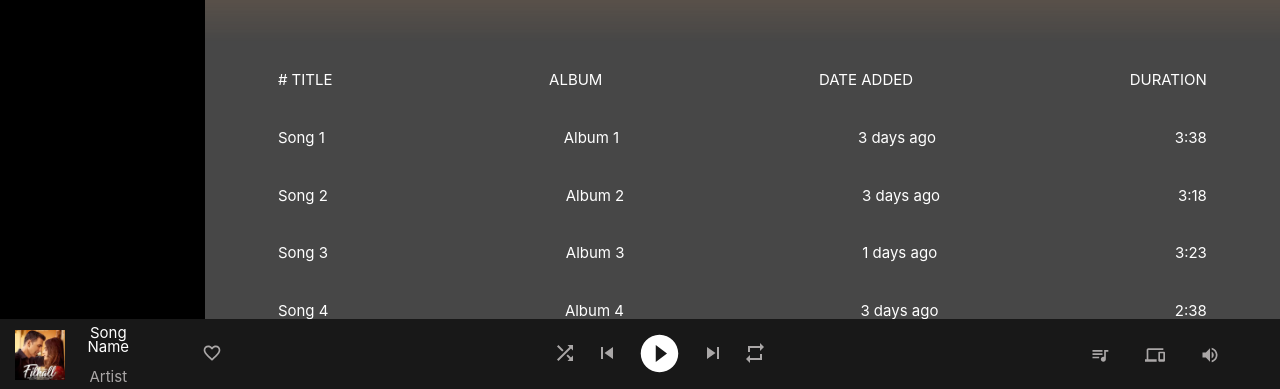
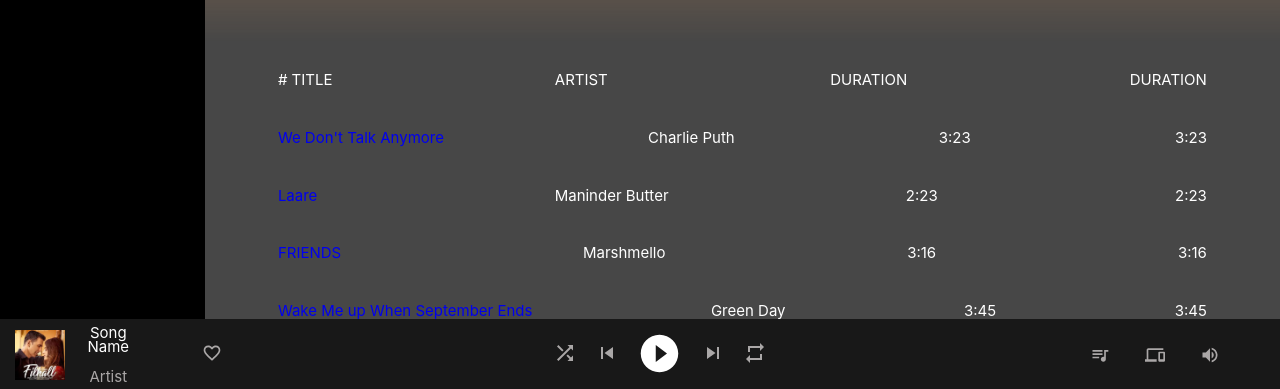
Before and after one commit to Team-PARKSQUAD/spotify-comment, a React (Create React App) app: page /fullPlayer in a window 1280 px wide. Shown: the part 409-798 px from the top of the page. Built offline with nearby package versions, Linux system fonts and the light colour scheme.

Commit message:
React-Context done

```diff
--- a/src/App.js
+++ b/src/App.js
@@ -1,13 +1,16 @@
+import React from 'react';
 import './App.css';
 import MainWindow from "./Components/MainWindow.js";
-import React from 'react';
+import { SongProvider} from './SongContext';
 import "./Styles/main.scss";
 
 function App() {
   return (
-    <div className="App">
-      <MainWindow />
-    </div>
+    <SongProvider>
+      <div className="App">
+        <MainWindow />
+      </div>
+    </SongProvider>
   );
 }
 
--- a/src/Components/FullPlayer.js
+++ b/src/Components/FullPlayer.js
@@ -1,18 +1,15 @@
-import React from 'react'
-// import useState from 'react'
+import React, { useContext } from 'react'
+import { SongContext } from '../SongContext';
 import {Link} from 'react-router-dom'
 import MoreHorizIcon from '@material-ui/icons/MoreHoriz';
 import FavoriteBorderIcon from '@material-ui/icons/FavoriteBorder';
-// import FavoriteIcon from '@material-ui/icons/Favorite';
 import PlayCircleFilledIcon from '@material-ui/icons/PlayCircleFilled';
 import ArrowBackIosSharpIcon from '@material-ui/icons/ArrowBackIosSharp'
-// import player from './player';
+import Song from './Song.js';
 
 function FullPlayer() {
-    // const player = (song) => {
-    //     console.log(song)
-    // }
-    // const [song,setSong] = useState("")
+    const [songs] = useContext(SongContext);
+
     return (
         <div className='player_container'>
             <div className='top_colour'>
@@ -40,50 +37,23 @@
                 <div className='songs_list'>
                     <div className='song'>
                         <text># TITLE</text>
-                        <text>ALBUM</text>
-                        <text>DATE ADDED</text>
+                        <text>ARTIST</text>
+                        <text>DURATION</text>
                         <text>DURATION</text>
                     </div>
-                    <Link to="/playing/song1">
-                        <div className='song'>
-                            <text>Song 1</text>
-                            <text>Album 1</text>
-                            <text>3 days ago</text>
-                            <text>3:38</text>
-                        </div>
-                    </Link>
-                    <Link to="/playing/song2">
-                        <div className='song'>
-                            <text>Song 2</text>
-                            <text>Album 2</text>
-                            <text>3 days ago</text>
-                            <text>3:18</text>
-                        </div>
-                    </Link>
-                    <Link to="/playing/song3">
-                        <div className='song'>
-                            <text>Song 3</text>
-                            <text>Album 3</text>
-                            <text>1 days ago</text>
-                            <text>3:23</text>
-                        </div>
-                    </Link>
-                    <Link to="/playing/song4">
-                        <div className='song'>
-                            <text>Song 4</text>
-                            <text>Album 4</text>
-                            <text>3 days ago</text>
-                            <text>2:38</text>
-                        </div>
-                    </Link>
-                    <Link to="/playing/song5">
-                        <div className='song'>
-                            <text>Song 5</text>
-                            <text>Album 5</text>
-                            <text>3 days ago</text>
-                            <text>3:10</text>
-                        </div>
-                    </Link>
+
+                    <div>
+                        {songs.map(song => (
+                            <Song
+                                id={song.id}
+                                name={song.name}
+                                imageUrl={song.imageUrl}
+                                artist={song.artist}
+                                duration={song.duration}
+                            />
+                        ))}
+                    </div>
+
                 </div>
             </div>
         </div>
--- a/src/Components/MainWindow.js
+++ b/src/Components/MainWindow.js
@@ -4,13 +4,13 @@
 import Albums from "./albums.js"
 import FullPlayer from "./FullPlayer.js"
 import { BrowserRouter as Router, Switch, Route} from "react-router-dom";
-// import player from './player.js';
 import Playing from "./playing";
 
 function MainWindow() {
     return (
         <Router>
             <Switch>
+
                 <Route path="/fullPlayer">
                     <div className="mainWindow">
                         <div className="container">
@@ -20,21 +20,17 @@
                         <Player/>
                     </div>
                 </Route>
-                <Route path="/playing/:song" render={(props)=> <div className="mainWindow">
+
+                <Route path="/playing/" >
+                    <div className="mainWindow">
                         <div className="container">
                             <Sidebar/>
-                            <Playing {...props}/>
+                            <Playing />
                         </div>
                         <Player/>
-                    </div>}>
-                    {/* <div className="mainWindow">
-                        <div className="container">
-                            <Sidebar/>
-                            <Playing {...props}/>
-                        </div>
-                        <Player/>
-                    </div> */}
+                    </div>
                 </Route>
+
                 <Route path="/">
                     <div className="mainWindow">
                         <div className="container">
--- /dev/null
+++ b/src/Components/Song.js
@@ -0,0 +1,17 @@
+import React from 'react'
+import { Link } from 'react-router-dom';
+
+function Song({id, name, artist, duration}) {
+    return (
+        <div className='song' >
+            <Link to={"/playing/" + id}>
+                <text>{name}</text>
+            </Link>
+            <text>{artist}</text>
+            <text>{duration}</text>
+            <text>{duration}</text>
+        </div>
+    )
+}
+
+export default Song
--- a/src/Components/data/songData.json
+++ /dev/null
@@ -1,41 +0,0 @@
-[
-    {
-        "id":"song1",
-        "name": "We Don't Talk Anymore",
-        "imageUrl":"https://i1.sndcdn.com/artworks-000189515316-czpf98-t500x500.jpg",
-        "artist":"Charlie Puth",
-        "duration": "3:23",
-        "color": "#00b7ff"
-    },
-    {
-        "id":"song2",
-        "name":"Laare",
-        "imageUrl":"https://a10.gaanacdn.com/gn_img/albums/qa4WEqqWP1/a4WEA8GVWP/size_xxl_1575464055.webp",
-        "artist":"Maninder Butter",
-        "duration": "2:23",
-        "color": "#ff7600"
-    },
-    {
-        "id":"song3",
-        "name":"FRIENDS",
-        "imageUrl":"https://upload.wikimedia.org/wikipedia/en/9/9d/Marshmello_and_Anne-Marie_Friends.jpg",
-        "artist":"Marshmello and Anne-Marie",
-        "duration": "3:16",
-        "color": "#ff006a"
-    },
-    {
-        "id":"song4",
-        "name":"Wake Me up When September Ends",
-        "imageUrl":"https://e-cdns-images.dzcdn.net/images/cover/c14f698c45f445a5ba9dba395f26d642/350x350.jpg",
-        "artist":"Green Day ",
-        "duration": "3:45",
-        "color": "#ff0000"
-    },
-    {
-        "id":"song5",
-        "name":"song5",
-        "imageUrl":"url",
-        "artist":"name",
-        "duration": "1:23"
-    }
-]
--- a/src/Components/playing.js
+++ b/src/Components/playing.js
@@ -1,40 +1,34 @@
-import React from 'react'
-// import { Link } from "react-router-dom";
-import songData from "./data/songData.json";
-
+import React , {useContext} from 'react'
+import { SongContext } from '../SongContext';
 import ChatSection from './ChatSection';
 import {auth} from '../firebase';
 import { useAuthState } from 'react-firebase-hooks/auth';
 import firebase from 'firebase/app';
 
 
-function playing(props) {
-        const [user] = useAuthState(auth);
-    console.log(songData)
-    var songInfo = {}
-    songData.map((d)=>{
-        if (d["id"] === props.match.params.song){
-            songInfo = {
-                "name": d.name,
-                "artist": d.artist,
-                "duration": d.duration,
-                "imageUrl": d.imageUrl,
-                "color": d.color
-            }
-        }
-        return 0;
-    })
-    console.log(songInfo)
+function playing() {
+    const [user] = useAuthState(auth);
+    const [songs] = useContext(SongContext);
+    const name = window.location.href.split('/');
+    const this_id = name[name.length-1];
+    var i, song;
+    for (i=0; i < songs.length ; i++) {
+        if (songs[i].id === this_id) { song = songs[i];}
+    }
+
     return (
         <div className="playing">
-            <div className="playing_top" style={{backgroundImage: `linear-gradient(to bottom, ${songInfo.color} ,rgb(41, 36, 36))`}}>
+            <div className="playing_top" style={{backgroundImage: `linear-gradient(to bottom, ${song.color} ,rgb(41, 36, 36))`}}>
                 <div className="playing_left">
                     <div className="thumbnail">
-                        <img src={songInfo.imageUrl} alt={songInfo.name}/>
+                        <img src={song.imageUrl} alt={song.name}/>
                     </div>
                     <div className="songInfo">
-                        <h2>{songInfo.name}</h2>
-                        <p>{songInfo.artist} {songInfo.duration}</p>
+                        <h2>{song.name}</h2>
+                        <p>
+                            {song.artist}
+                            {song.duration}
+                        </p>
                     </div>
                 </div>
                 <div className="ChatSection">
--- /dev/null
+++ b/src/SongContext.js
@@ -0,0 +1,54 @@
+import React, {useState, createContext} from "react";
+
+export const SongContext = createContext();
+
+export const SongProvider = props => {
+    const [songs, setSongs] = useState([
+        {
+            id:"song1",
+            name: "We Don't Talk Anymore",
+            imageUrl:"https://i1.sndcdn.com/artworks-000189515316-czpf98-t500x500.jpg",
+            artist:"Charlie Puth ",
+            duration: " 3:23 ",
+            color: "#00b7ff"
+        },
+        {
+            id:"song2",
+            name:"Laare",
+            imageUrl:"https://a10.gaanacdn.com/gn_img/albums/qa4WEqqWP1/a4WEA8GVWP/size_xxl_1575464055.webp",
+            artist:"Maninder Butter ",
+            duration: " 2:23 ",
+            color: "#ff7600"
+        },
+        {
+            id:"song3",
+            name:"FRIENDS",
+            imageUrl:"https://upload.wikimedia.org/wikipedia/en/9/9d/Marshmello_and_Anne-Marie_Friends.jpg",
+            artist:"Marshmello ",
+            duration: " 3:16 ",
+            color: "#ff006a"
+        },
+        {
+            id:"song4",
+            name:"Wake Me up When September Ends",
+            imageUrl:"https://e-cdns-images.dzcdn.net/images/cover/c14f698c45f445a5ba9dba395f26d642/350x350.jpg",
+            artist:"Green Day ",
+            duration: " 3:45 ",
+            color: "#ff0000"
+        },
+        {
+            id:"song5",
+            name:"Wake Me up When September Ends",
+            imageUrl:"https://e-cdns-images.dzcdn.net/images/cover/c14f698c45f445a5ba9dba395f26d642/350x350.jpg",
+            artist:"Green Day ",
+            duration: " 3:45 ",
+            color: "#ff0000"
+        }
+
+    ]);
+    return(
+        <SongContext.Provider value={[songs, setSongs]}>
+            {props.children}
+        </SongContext.Provider>
+    );
+}
--- a/src/Styles/FullPlayer.scss
+++ b/src/Styles/FullPlayer.scss
@@ -67,7 +67,7 @@
     }
     .songs_list {
       padding: 5%;
-      a{
+      a {
         text-decoration: none;
       }
       .song {
```
Also changed, not shown: src/Styles/playing.scss (+21 -17 lines).
